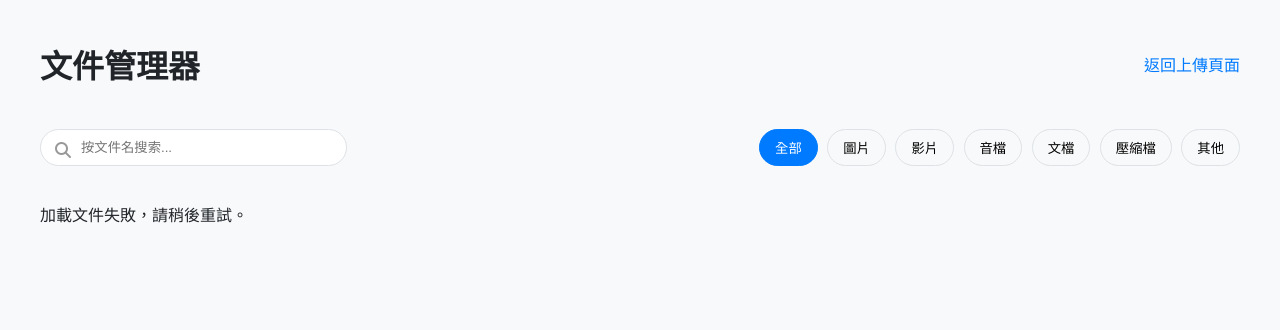
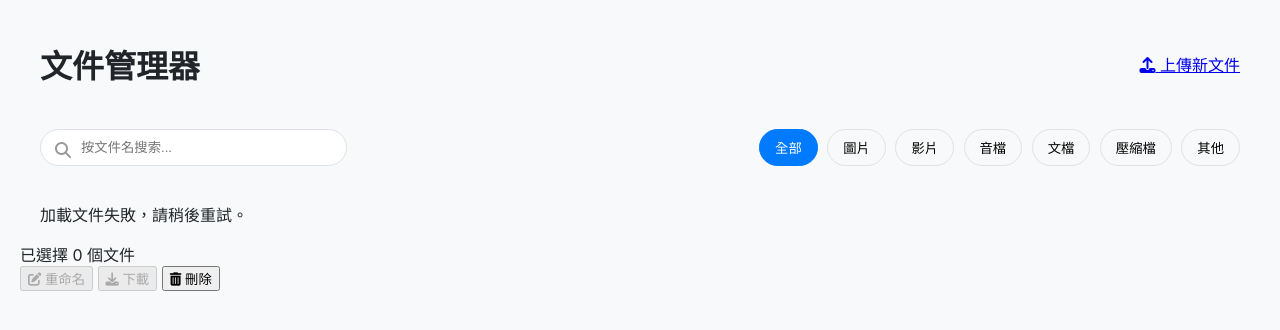
Before and after one commit to Solenyra/telegram-file-manager, a website: page views/manager.html in a window 1280 px wide. Drawn offline with nearby package versions, Linux system fonts and the light colour scheme; no server answers.

Commit message:
Update manager.html

```diff
--- a/views/manager.html
+++ b/views/manager.html
@@ -6,14 +6,14 @@
   <title>文件管理器</title>
   <script src="https://cdn.jsdelivr.net/npm/axios/dist/axios.min.js"></script>
   <link rel="stylesheet" href="https://cdnjs.cloudflare.com/ajax/libs/font-awesome/6.4.0/css/all.min.css">
-  <link rel="stylesheet" href="/manager.css"> </head>
+  <link rel="stylesheet" href="/manager.css">
+</head>
 <body>
   <div class="container">
     <header class="main-header">
       <h1>文件管理器</h1>
-      <a href="/" class="back-link">返回上傳頁面</a>
+      <a href="/upload-page" class="upload-link-btn"><i class="fas fa-upload"></i> 上傳新文件</a>
     </header>
-
     <div class="controls">
       <div class="search-bar">
         <i class="fas fa-search"></i>
@@ -29,16 +29,20 @@
         <button data-category="other">其他</button>
       </div>
     </div>
-
-    <div class="file-grid" id="fileGrid">
-      </div>
+    <div class="file-grid" id="fileGrid"></div>
   </div>
-
   <div id="previewModal" class="modal">
     <span class="close-button">&times;</span>
     <div class="modal-content" id="modalContent"></div>
   </div>
-
+  <div class="action-bar" id="actionBar">
+    <span id="selectionCount">已選擇 0 個文件</span>
+    <div class="actions">
+        <button id="renameBtn" title="重命名" disabled><i class="fas fa-edit"></i> 重命名</button>
+        <button id="downloadBtn" title="下載已選" disabled><i class="fas fa-download"></i> 下載</button>
+        <button id="deleteBtn" title="刪除已選"><i class="fas fa-trash-alt"></i> 刪除</button>
+    </div>
+  </div>
   <script src="/manager.js"></script>
 </body>
 </html>
```
